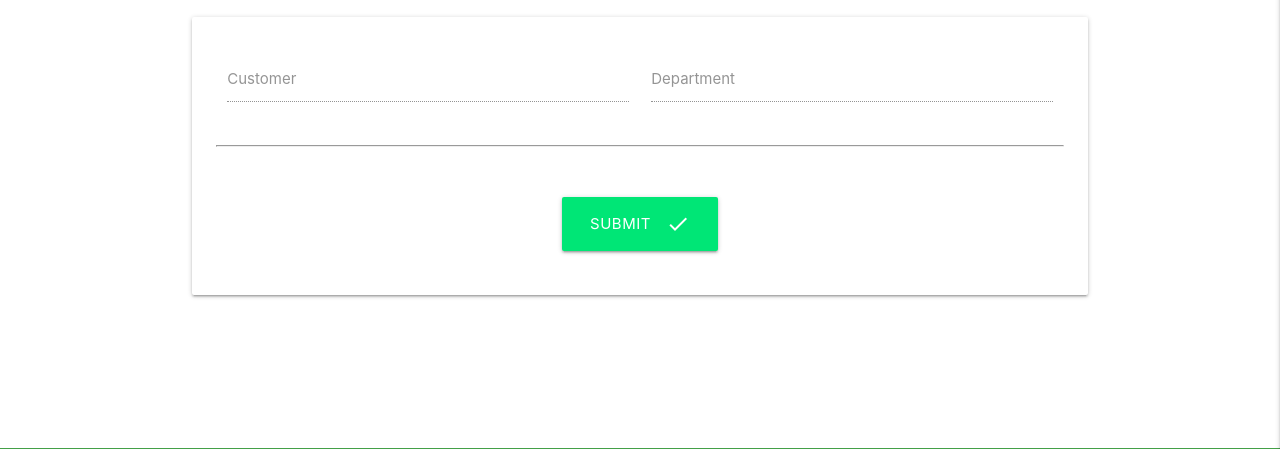
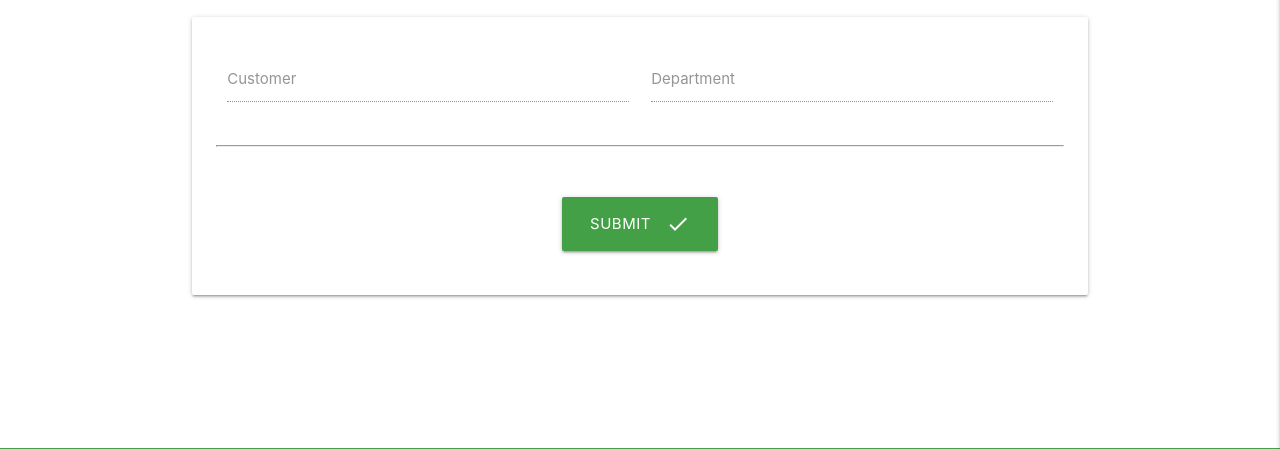
Before and after one commit to Summersby95/meade-product-app, a Flask app: template templates/commercial_product_details.html in a window 1280 px wide. Shown: the part 142-591 px from the top of the page. Run offline with Flask 2, Linux system fonts and the light colour scheme; the template is opened without the code that fills it, so the values that code supplies are empty; some libraries are stand-ins or nearby versions.

Commit message:
fix: change button colour for submit button

```diff
--- a/templates/commercial_product_details.html
+++ b/templates/commercial_product_details.html
@@ -26,7 +26,7 @@
             <div class="row">
                 <!-- submit button -->
                 <div class="col s12 center-align">
-                    <button type="submit" class="btn-large green accent-3 center-align">
+                    <button type="submit" class="btn-large green darken-1 center-align">
                         <i class="material-icons right">check</i> Submit
                     </button>
                 </div>
```
